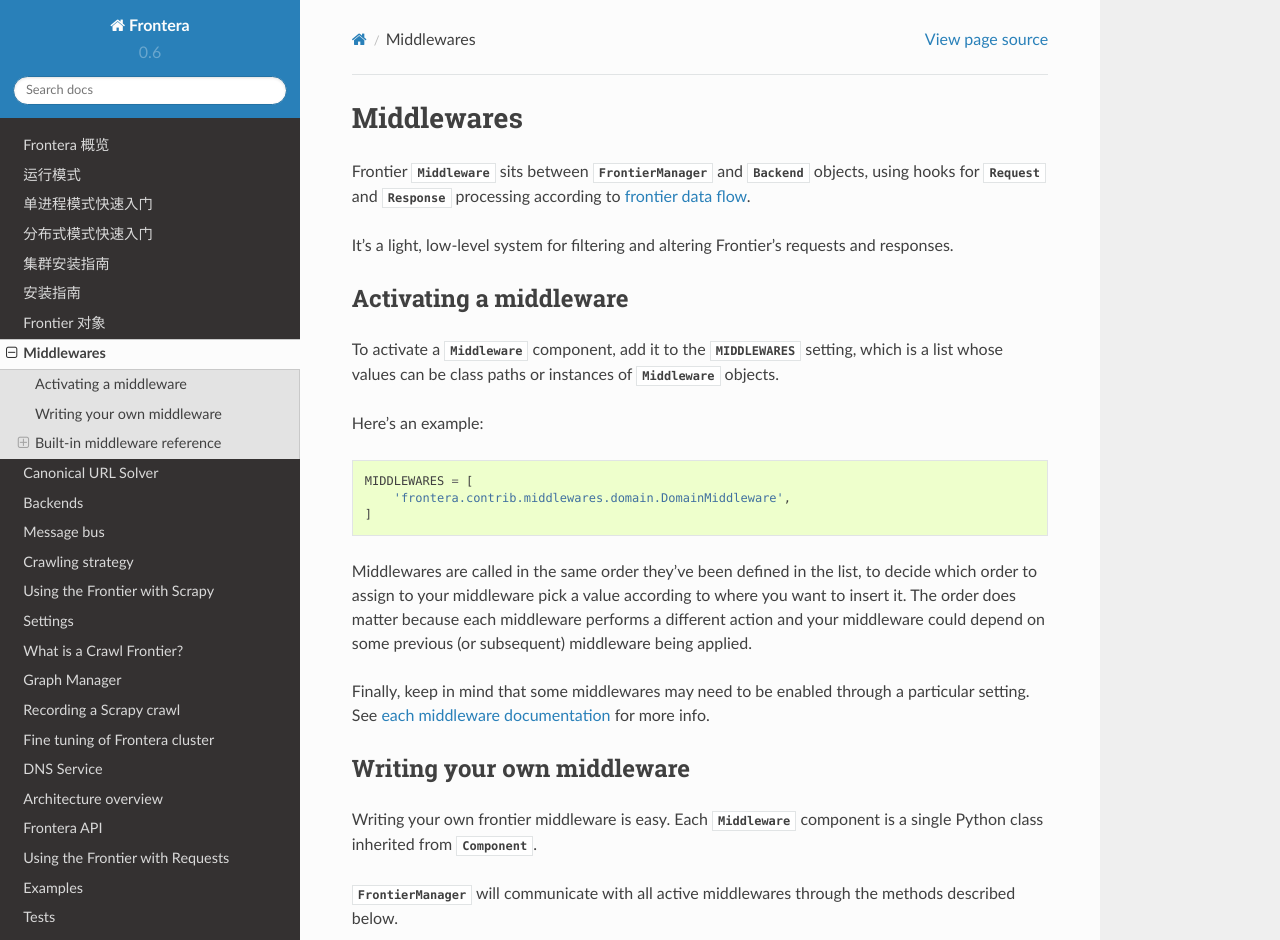
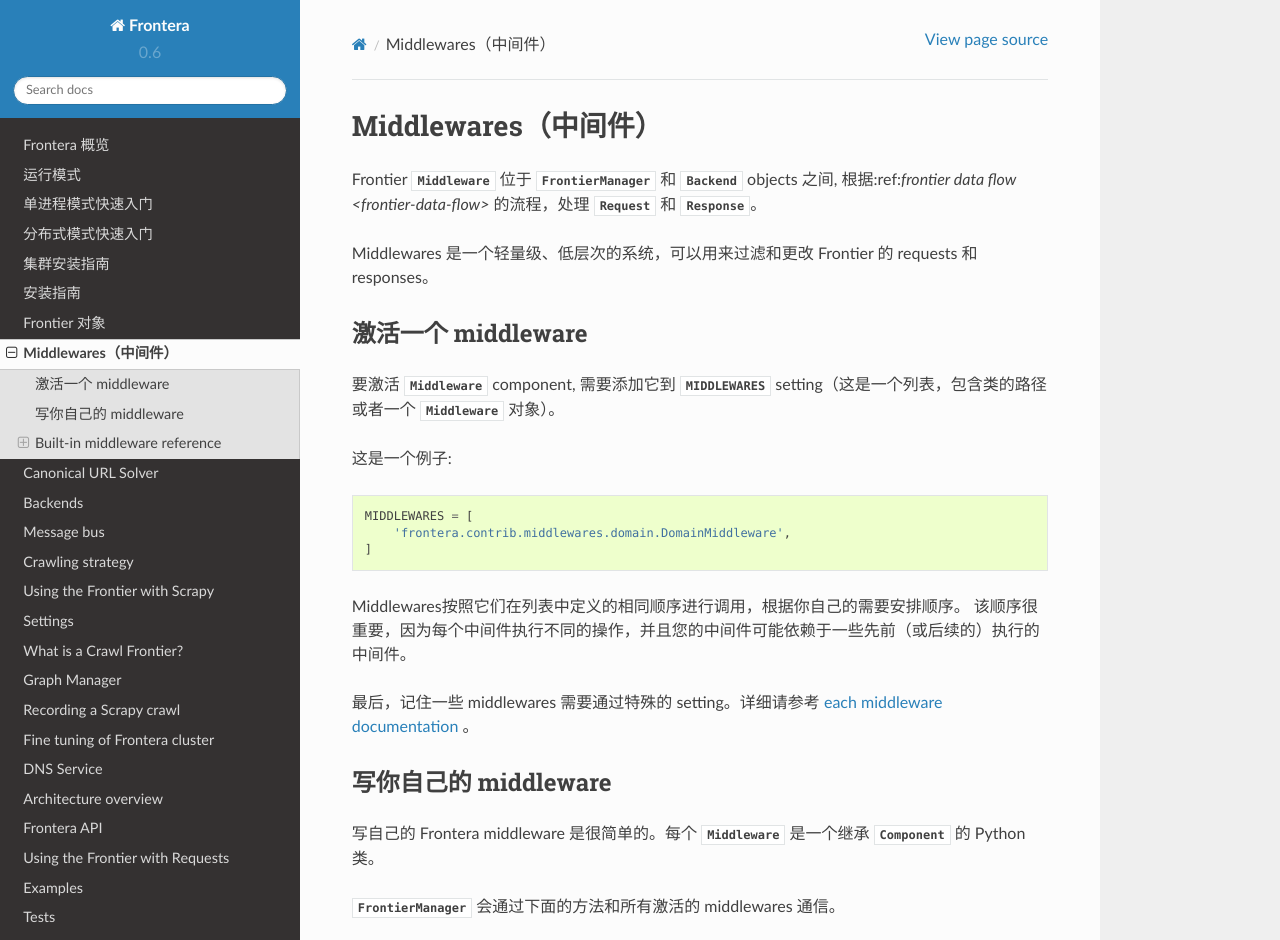
Before and after one commit to xsren/frontera-docs-zh_CN, a Sphinx documentation site: the page built from docs/source/topics/frontier-middlewares.rst, in a window 1280 px wide and 1400 px high, cut to the strip 0-940 px from the top of the window. Built offline with Sphinx 7.4.7 and the Read the Docs theme 2.0.0, drawn with Linux system fonts in a browser that asks for light colours.

Commit message:
update frontier-middlewares.rst

```diff
--- a/docs/source/topics/frontier-middlewares.rst
+++ b/docs/source/topics/frontier-middlewares.rst
@@ -1,52 +1,44 @@
 .. _frontier-middlewares:
 
 ===========
-Middlewares
+Middlewares（中间件）
 ===========
 
-Frontier :class:`Middleware <frontera.core.components.Middleware>` sits between
-:class:`FrontierManager <frontera.core.manager.FrontierManager>` and
-:class:`Backend <frontera.core.components.Backend>` objects, using hooks for
-:class:`Request <frontera.core.models.Request>`
-and :class:`Response <frontera.core.models.Response>` processing according to
-:ref:`frontier data flow <frontier-data-flow>`.
+Frontier :class:`Middleware <frontera.core.components.Middleware>` 位于
+:class:`FrontierManager <frontera.core.manager.FrontierManager>` 和
+:class:`Backend <frontera.core.components.Backend>` objects 之间, 根据:ref:`frontier data flow <frontier-data-flow>` 的流程，处理 :class:`Request <frontera.core.models.Request>` 和 :class:`Response <frontera.core.models.Response>`。
 
-It’s a light, low-level system for filtering and altering Frontier’s requests and responses.
+Middlewares 是一个轻量级、低层次的系统，可以用来过滤和更改 Frontier 的 requests 和 responses。
 
 .. _frontier-activating-middleware:
 
-Activating a middleware
+激活一个 middleware
 =======================
 
-To activate a :class:`Middleware <frontera.core.components.Middleware>` component, add it to the
-:setting:`MIDDLEWARES` setting, which is a list whose values can be class paths or instances of
-:class:`Middleware <frontera.core.components.Middleware>` objects.
+要激活 :class:`Middleware <frontera.core.components.Middleware>` component, 需要添加它到
+:setting:`MIDDLEWARES` setting（这是一个列表，包含类的路径或者一个 :class:`Middleware <frontera.core.components.Middleware>` 对象）。
 
-Here’s an example::
+这是一个例子::
 
     MIDDLEWARES = [
         'frontera.contrib.middlewares.domain.DomainMiddleware',
     ]
 
-Middlewares are called in the same order they've been defined in the list, to decide which order to assign to your
-middleware pick a value according to where you want to insert it. The order does matter because each middleware
-performs a different action and your middleware could depend on some previous (or subsequent) middleware being applied.
+Middlewares按照它们在列表中定义的相同顺序进行调用，根据你自己的需要安排顺序。 该顺序很重要，因为每个中间件执行不同的操作，并且您的中间件可能依赖于一些先前（或后续的）执行的中间件。
 
-Finally, keep in mind that some middlewares may need to be enabled through a particular setting. See
-:ref:`each middleware documentation <frontier-built-in-middleware>` for more info.
+最后，记住一些 middlewares 需要通过特殊的 setting。详细请参考 :ref:`each middleware documentation <frontier-built-in-middleware>` 。
 
 .. _frontier-writing-middleware:
 
-Writing your own middleware
+写你自己的 middleware
 ===========================
 
 
-Writing your own frontier middleware is easy. Each :class:`Middleware <frontera.core.components.Middleware>`
-component is a single Python class inherited from :class:`Component <frontera.core.components.Component>`.
+写自己的 Frontera middleware 是很简单的。每个 :class:`Middleware <frontera.core.components.Middleware>` 是一个继承 :class:`Component <frontera.core.components.Component>` 的 Python 类。
 
 
-:class:`FrontierManager <frontera.core.manager.FrontierManager>` will communicate with all active middlewares
-through the methods described below.
+:class:`FrontierManager <frontera.core.manager.FrontierManager>` 会通过下面的方法和所有激活的 middlewares 通信。
+
 
 .. autoclass:: frontera.core.components.Middleware
 
```
